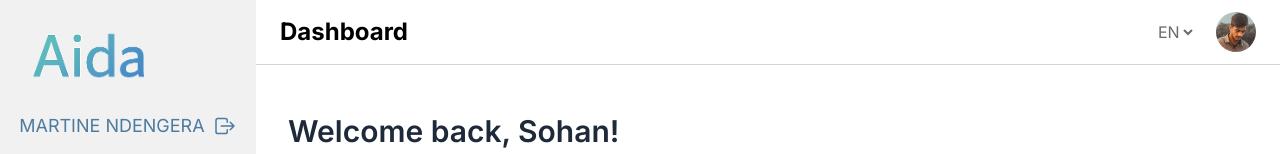
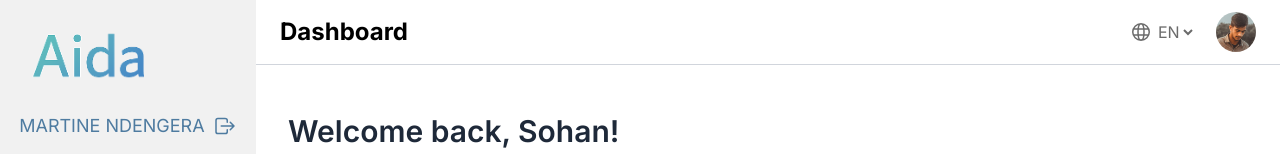
Before and after one commit to Alpha-Bytes-Department/Sixtine_AI, a React (Vite) app: page /dashboard in a window 1280 px wide. Shown: the top 154 px of the page. Built offline with nearby package versions, Linux system fonts and the light colour scheme.

Commit message:
set  language icon

```diff
--- a/src/components/shared/Titlebar/Titlebar.tsx
+++ b/src/components/shared/Titlebar/Titlebar.tsx
@@ -1,5 +1,6 @@
 import React from "react";
 import { useStatus } from "../../../providers/StatusProvider";
+import { GrLanguage } from "react-icons/gr";
 
 
 
@@ -11,7 +12,8 @@ const Titlebar = () => {
       <div className="flex justify-between items-center">
         <p className="font-bold text-2xl">{pageTitle?pageTitle:"Dashboard"}</p>
         <div className="flex gap-2 lg:gap-5 items-center">
-          <div>
+          <div className="flex gap-1 items-center">
+            <GrLanguage  className="text-lg text-[#6B6B6B]"/>
             <select
               value={languageStat}
               onChange={(e: React.ChangeEvent<HTMLSelectElement>) =>
```
